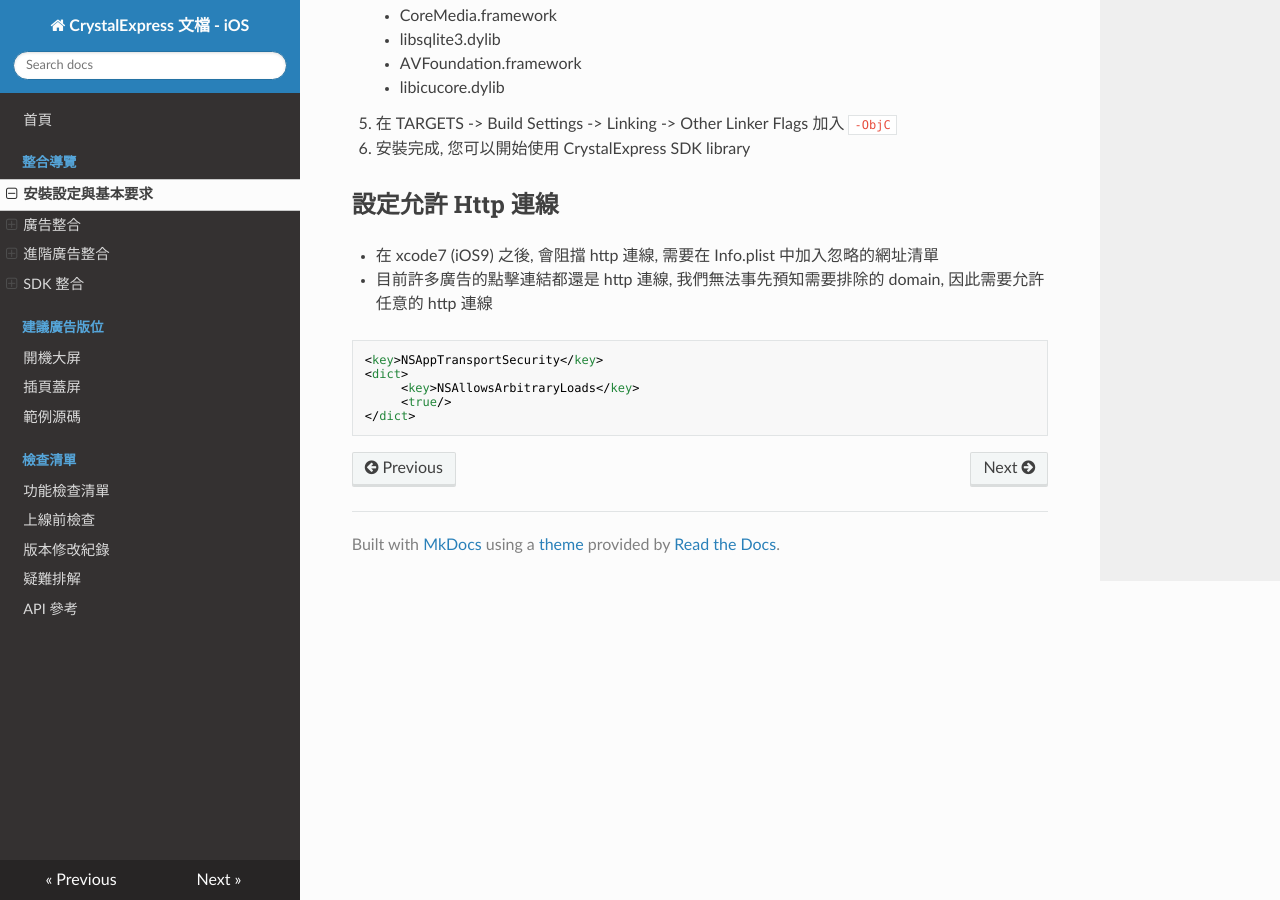
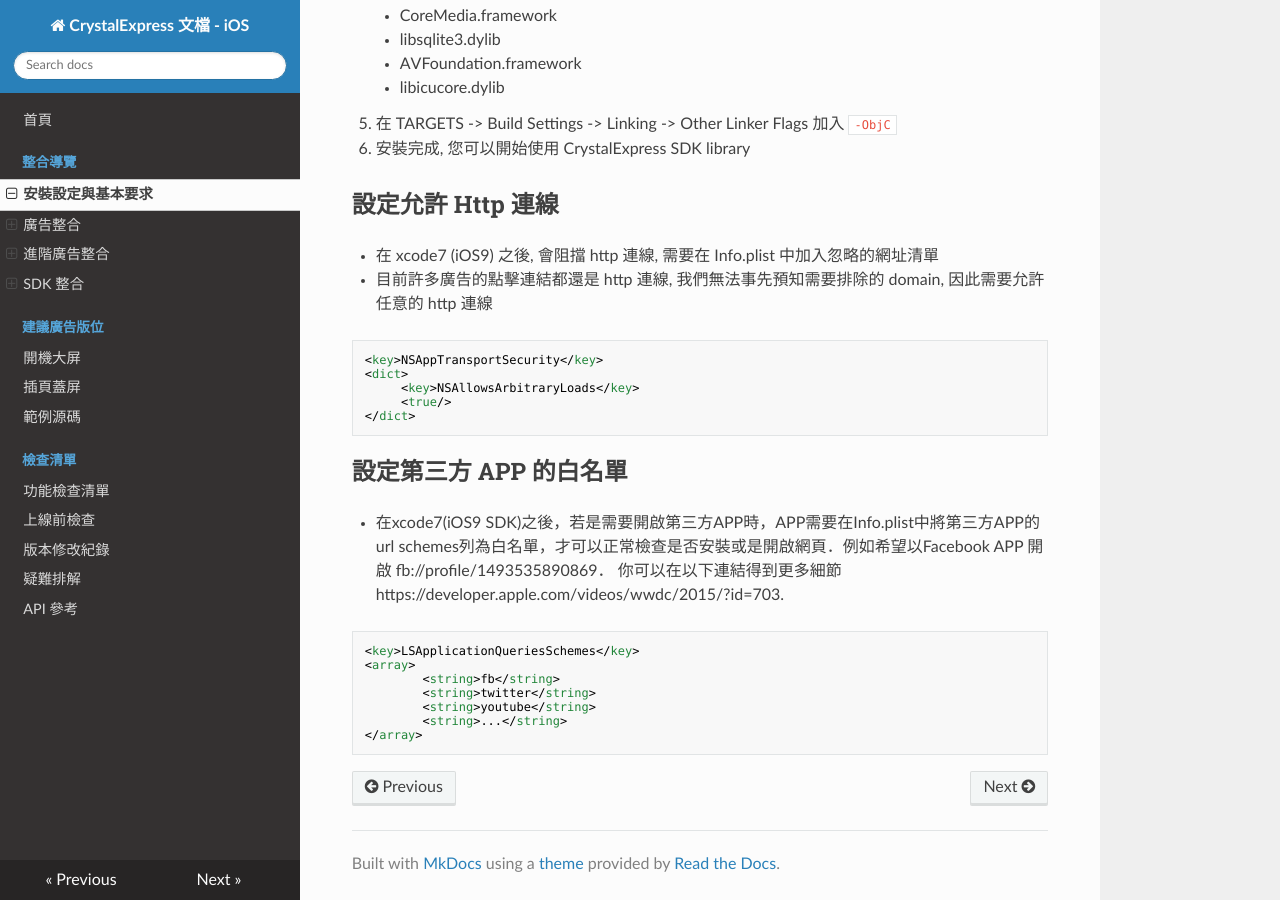
Before and after one commit to intowow/CrystalExpressDocumentation-iOS-zh_CN, an MkDocs documentation site: the page built from docs/docs/setup.md, in a window 1280 px wide and 900 px high, scrolled down 1077 px. Built offline with MkDocs 1.6.1, drawn with Linux system fonts in a browser that asks for light colours; nearby versions of some CDN libraries; old or Windows-style settings are respelled for this version of MkDocs; some of the changed text lies outside the part shown.

Commit message:
Update version 1.6.2, modify manual download path and add whitelist specific apps description.

````diff
--- a/docs/docs/setup.md
+++ b/docs/docs/setup.md
@@ -48,3 +48,15 @@ pod "CrystalExpressSDK-CN", '~> 1.5'
      <true/>
 </dict>
 ```
+
+##設定第三方 APP 的白名單
+- 在xcode7(iOS9 SDK)之後，若是需要開啟第三方APP時，APP需要在Info.plist中將第三方APP的url schemes列為白名單，才可以正常檢查是否安裝或是開啟網頁．例如希望以Facebook APP 開啟 fb://profile/1493535890869． 你可以在以下連結得到更多細節 https://developer.apple.com/videos/wwdc/2015/?id=703.
+```xml
+<key>LSApplicationQueriesSchemes</key>
+<array>
+		<string>fb</string>
+		<string>twitter</string>
+		<string>youtube</string>
+		<string>...</string>
+</array>
+```
````
Also changed, not shown: other parts of docs/docs/setup.md (+2 -2 lines).
